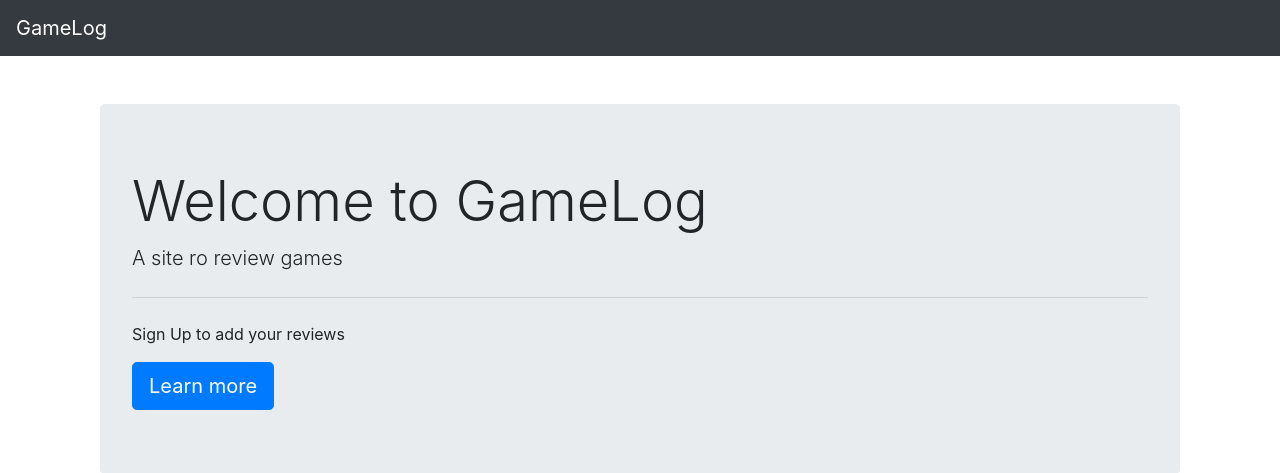
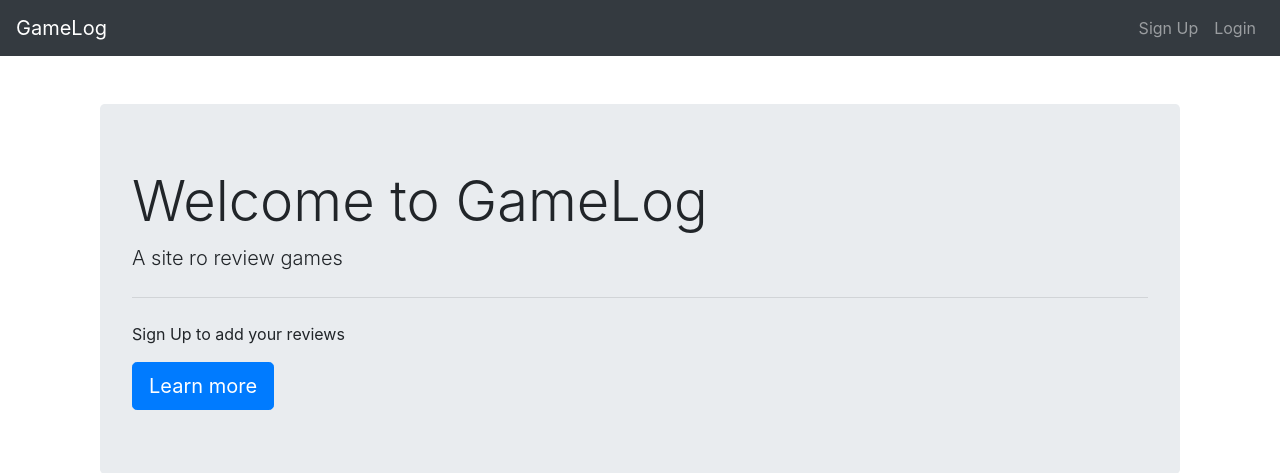
Before and after one commit to Richieon88/django-review-site, a Django app: page / in a window 1280 px wide. Shown: the top 473 px of the page. Run offline with Django 4.2, Linux system fonts and the light colour scheme; data that the repository does not hold is empty; parts of the project's set-up code (start-up, migrations or seed data) failed here and were passed over; some libraries are stand-ins or nearby versions.

Commit message:
Add templates and urls for user authentication

```diff
--- a/gamelog/urls.py
+++ b/gamelog/urls.py
@@ -23,4 +23,5 @@ urlpatterns = [
     path('admin/', admin.site.urls),
     path('games/', include('games.urls')),
     path('reviews/', include('reviews.urls')),
+    path('accounts/', include('django.contrib.auth.urls')),
 ]
--- a/reviews/urls.py
+++ b/reviews/urls.py
@@ -5,4 +5,8 @@ urlpatterns = [
     path('', views.review_list, name='review_list'),
     path('<int:pk>/', views.review_detail, name='review_detail'),
     path('submit/', views.submit_review, name='submit_review'),
+    path('accounts/login/', LoginView.as_view(), name='login'),
+    path('accounts/logout/', LogoutView.as_view(), name='logout'),
+    path('accounts/password_change/', PasswordChangeView.as_view(), name='password_change'),
+    path('accounts/password_reset/', PasswordResetView.as_view(), name='password_reset'),
 ]
--- a/templates/base.html
+++ b/templates/base.html
@@ -1,4 +1,3 @@
-
 <!DOCTYPE html>
 <html lang="en">
 <head>
@@ -12,6 +11,25 @@
         <!-- Navigation bar, logo, etc. -->
         <nav class="navbar navbar-expand-lg navbar-dark bg-dark">
             <a class="navbar-brand" href="{% url 'homepage' %}">GameLog</a>
+
+            <div class="collapse navbar-collapse" id="navbarNav">
+                <ul class="navbar-nav ml-auto">
+                    {% if user.is_authenticated %}
+                        <!-- If user is authenticated, show logout button -->
+                        <li class="nav-item">
+                            <a class="nav-link" href="{% url 'logout' %}">Logout</a>
+                        </li>
+                    {% else %}
+                        <!-- If user is not authenticated, show signup and login buttons -->
+                        <li class="nav-item">
+                            <a class="nav-link" href="{% url 'register' %}">Sign Up</a>
+                        </li>
+                        <li class="nav-item">
+                            <a class="nav-link" href="{% url 'login' %}">Login</a>
+                        </li>
+                    {% endif %}
+                </ul>
+            </div>
         </nav>
     </header>
 
--- /dev/null
+++ b/templates/registration/login.html
@@ -0,0 +1,5 @@
+<form method="post">
+    {% csrf_token %}
+    {{ form.as_p }}
+    <button type="submit">Login</button>
+</form>
--- /dev/null
+++ b/templates/registration/logout.html
@@ -0,0 +1 @@
+<p>You have been logged out.</p>
```
